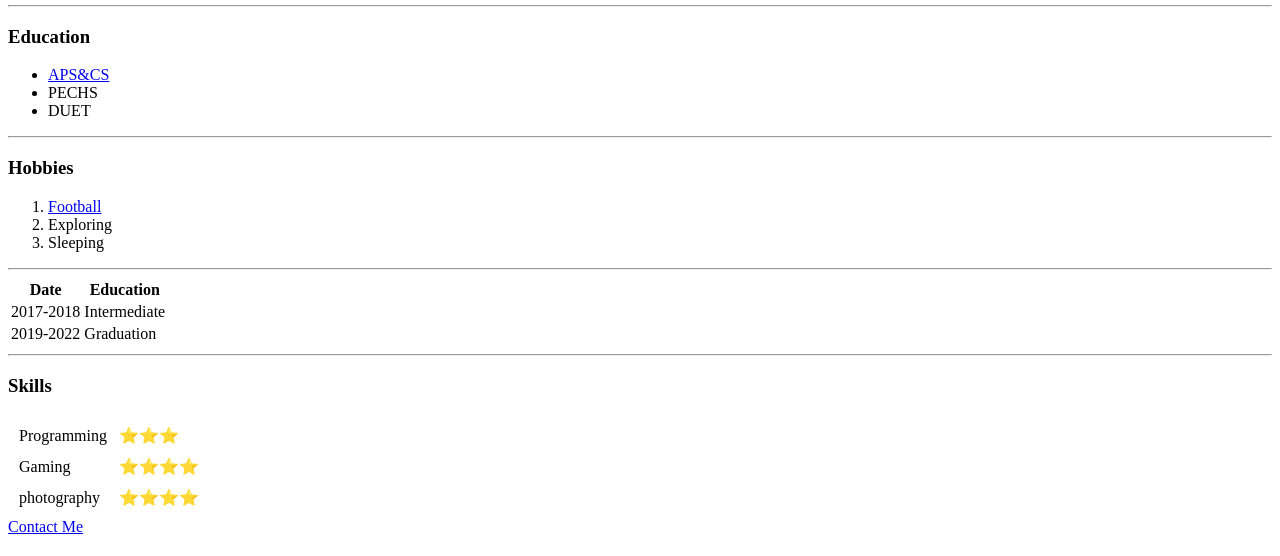
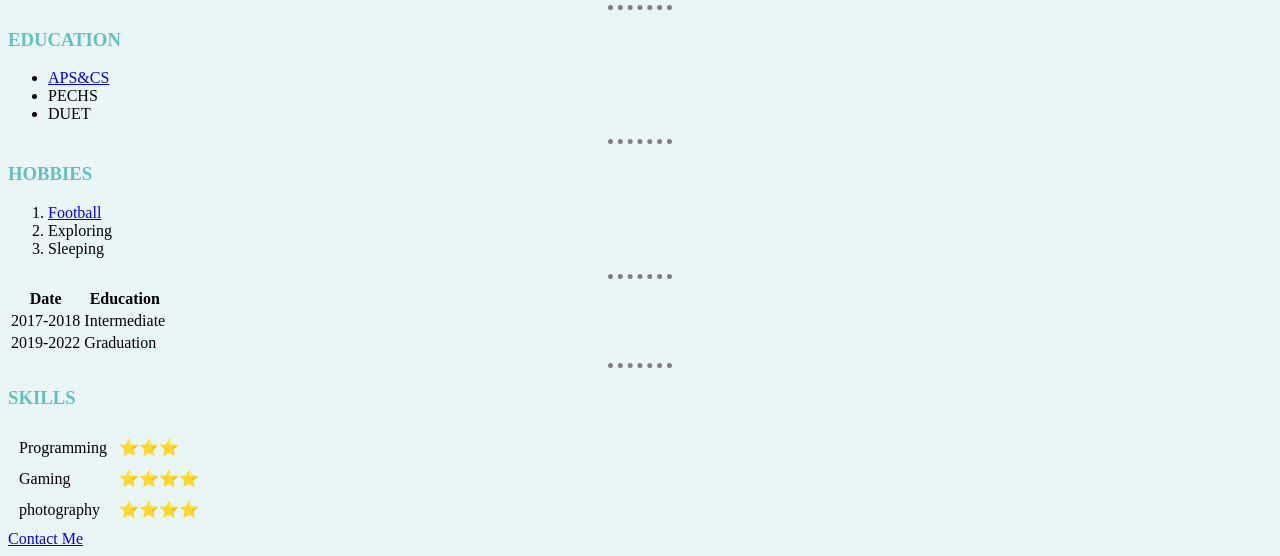
Before and after one commit to EmmadSiddiqui/About-me, a plain HTML site: page index.html in a window 1280 px wide. Shown: the part 357-913 px from the top of the page. Drawn offline with Linux system fonts and the light colour scheme; files that its build step writes are made by us from their sources.

Commit message:
Add files via upload

```diff
--- a/index.html
+++ b/index.html
@@ -4,6 +4,7 @@
 <head>
   <meta charset="utf-8">
   <title>Emmad's Personal site</title>
+  <link rel="stylesheet" href="css/style.css">
 </head>
 
 <body>
@@ -16,14 +17,14 @@
     </tr>
   </table>
   <hr>
-  <h3>Education</h3>
+  <h3>EDUCATION</h3>
   <ul>
     <li><a href="https://en.wikipedia.org/wiki/Army_Public_Schools_%26_Colleges_System">APS&CS</a></li>
     <li>PECHS</li>
     <li>DUET</li>
   </ul>
   <hr>
-  <h3>Hobbies</h3>
+  <h3>HOBBIES</h3>
   <ol>
     <li><a href="https://www.youtube.com/results?search_query=football">Football</a></li>
     <li>Exploring</li>
@@ -49,7 +50,7 @@
     </tbody>
   </table>
   <hr>
-  <h3>Skills</h3>
+  <h3>SKILLS</h3>
   <table cellspacing="10">
     <tr>
       <td>Programming</td>
```
